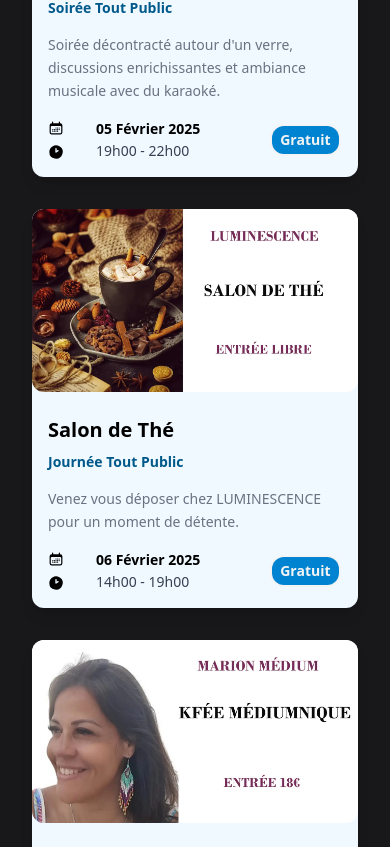
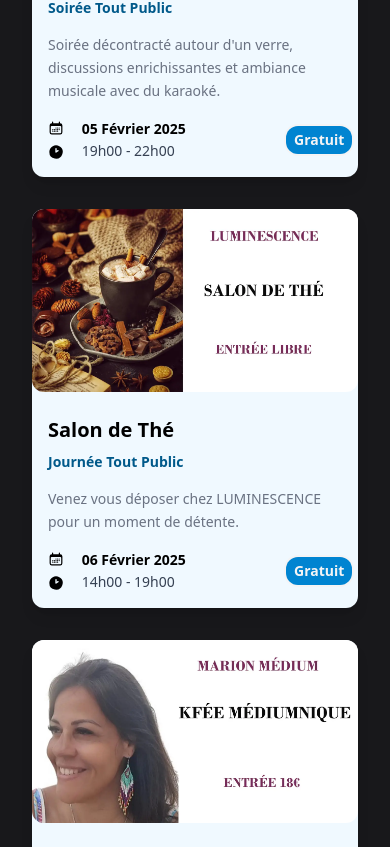
Before and after one commit to PierreMaze/Luminescence, a React (Vite) app in the folder client/: page / in a window 390 px wide. Shown: the part 4237-5084 px from the top of the page. Built offline with nearby package versions, Linux system fonts and the light colour scheme; no server answers.

Commit message:
Fixed date and price formatting in event card.

```diff
--- a/client/src/components/CardEvent.jsx
+++ b/client/src/components/CardEvent.jsx
@@ -39,7 +39,7 @@ export default function CardEvent({ event }) {
             <HiMiniCalendarDays />
             <TbClockHour2Filled />
           </div>
-          <div className="flex flex-col">
+          <div className="flex flex-col w-full">
             <p className="antialiased text-sm capitalize 2xl:text-xl text-blue-gray-900 mb-0.5 font-semibold">
               <time dateTime={event.date}>
                 {event.parsedDate
@@ -47,11 +47,11 @@ export default function CardEvent({ event }) {
                   : event.date}
               </time>
             </p>
-            <p className="mx-0 text-sm antialiased font-normal text-gray-700 2xl:text-md">
+            <p className=" text-sm antialiased font-normal text-gray-700 2xl:text-md">
               {event.author.schedules}
             </p>
           </div>
-          <div className="flex flex-row  align-items ml-16 md:ml-4 w-14">
+          <div className="flex flex-row text-nowrap align-items ml-2 md:ml-4 w-14">
             <p className="px-2 py-1 mx-0 lining-nums text-sm antialiased font-semibold border-none text-zinc-100 2xl:text-md rounded-xl ring-offset-sky-600 ring-2 bg-sky-600">
               {event.author.price}
             </p>
```
Also changed, not shown: 1 other file (tests, documents, lock files or other folders).
